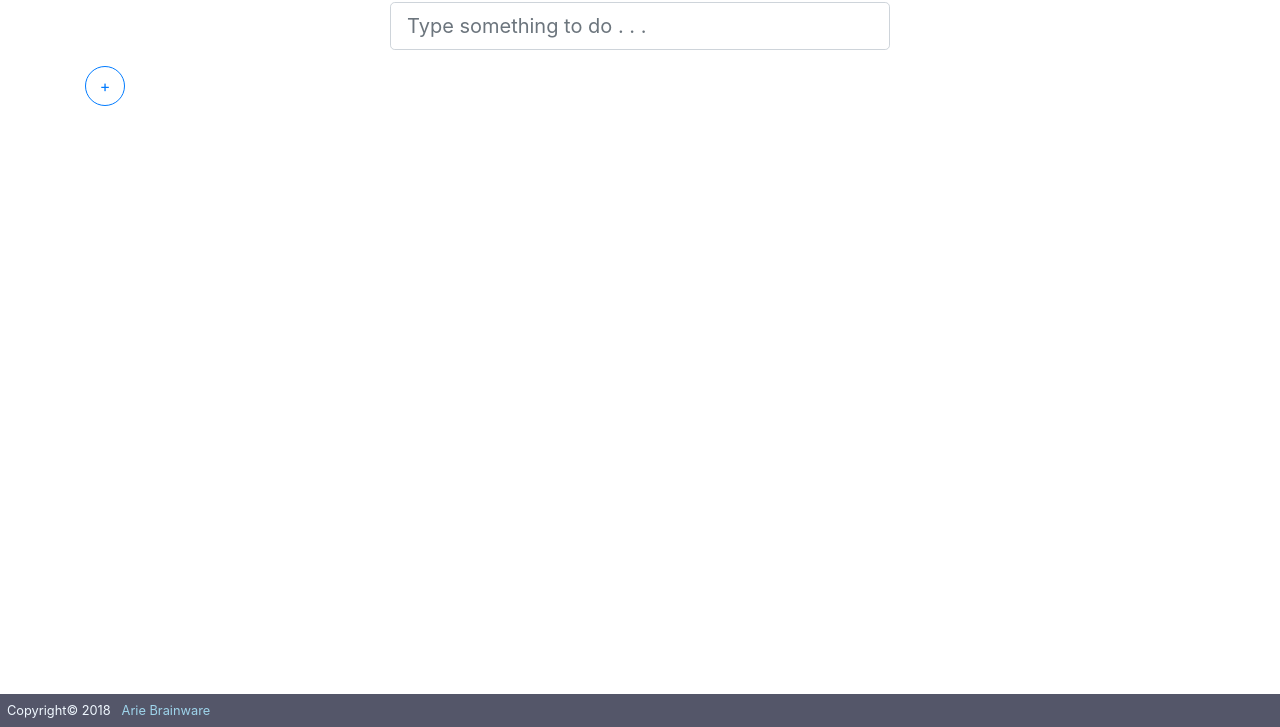
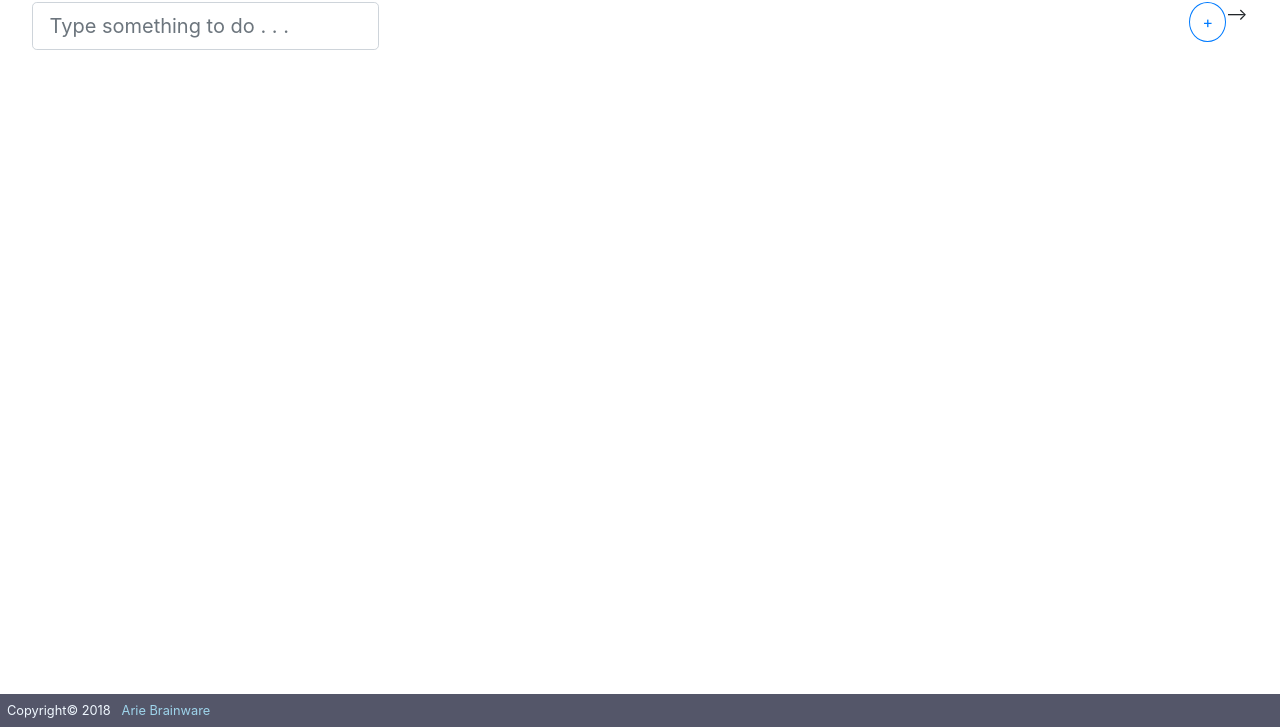
Before and after one commit to ariebrainware/glintstodo, a plain HTML site: page app.html in a window 1280 px wide. Shown: the part 73-800 px from the top of the page. Drawn offline with Linux system fonts and the light colour scheme.

Commit message:
Try to fix add button in app.html

```diff
--- a/app.html
+++ b/app.html
@@ -15,10 +15,18 @@
     <div class="container">
         <h1 class="display-4 text-center">Task</h1>
         <form>
-            <div class="form-group d-flex justify-content-center">
+            <!-- <div class="input-group mb-3">
+                <input type="text" class="form-control" placeholder="Type something todo. . ." aria-label="Recipient's username" aria-describedby="basic-addon2">
+                <div class="input-group-append">
+                    <button class="btn btn-outline-secondary" type="button">ADD</button>
+                </div>
+            </div> -->
+
+             <div class="form-group d-flex justify-content-center">
                 <input type="text" class="txtbox_task form-control form-control-lg" placeholder="Type something to do . . .">
+                <button type="submit" class="btn btn-outline-primary btn-add">+</button> -->
             </div>
-            <button type="submit" class="btn btn-outline-primary btn-add">+</button>
+
         </form>
 
     </div>
--- a/css/main.css
+++ b/css/main.css
@@ -60,6 +60,8 @@
     border-radius: 50%;
     height: 40px;
     width: 40px;
+    margin-left: 810px;
+    margin-top: 0px;
 }
 
 .about {
```
